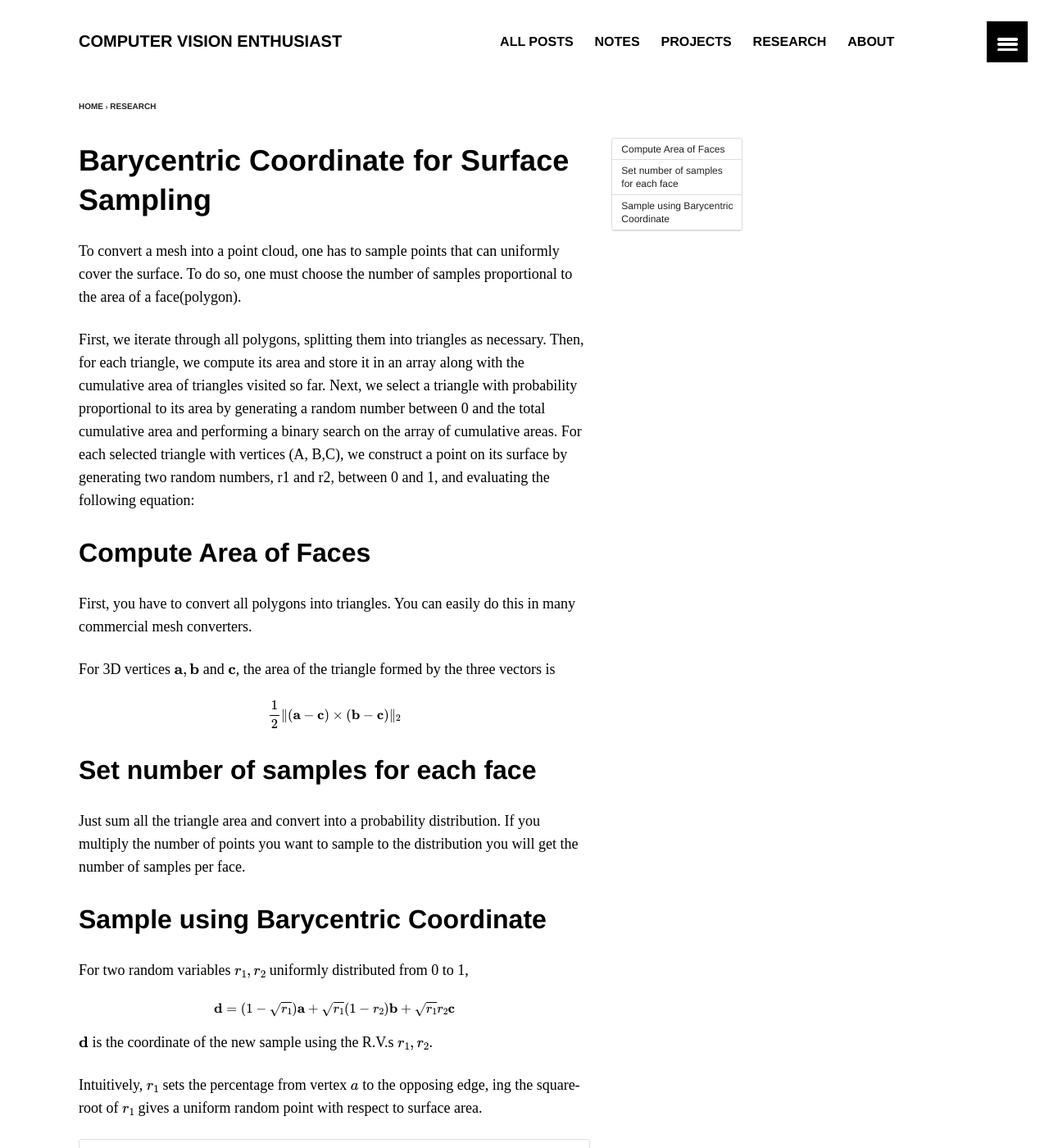
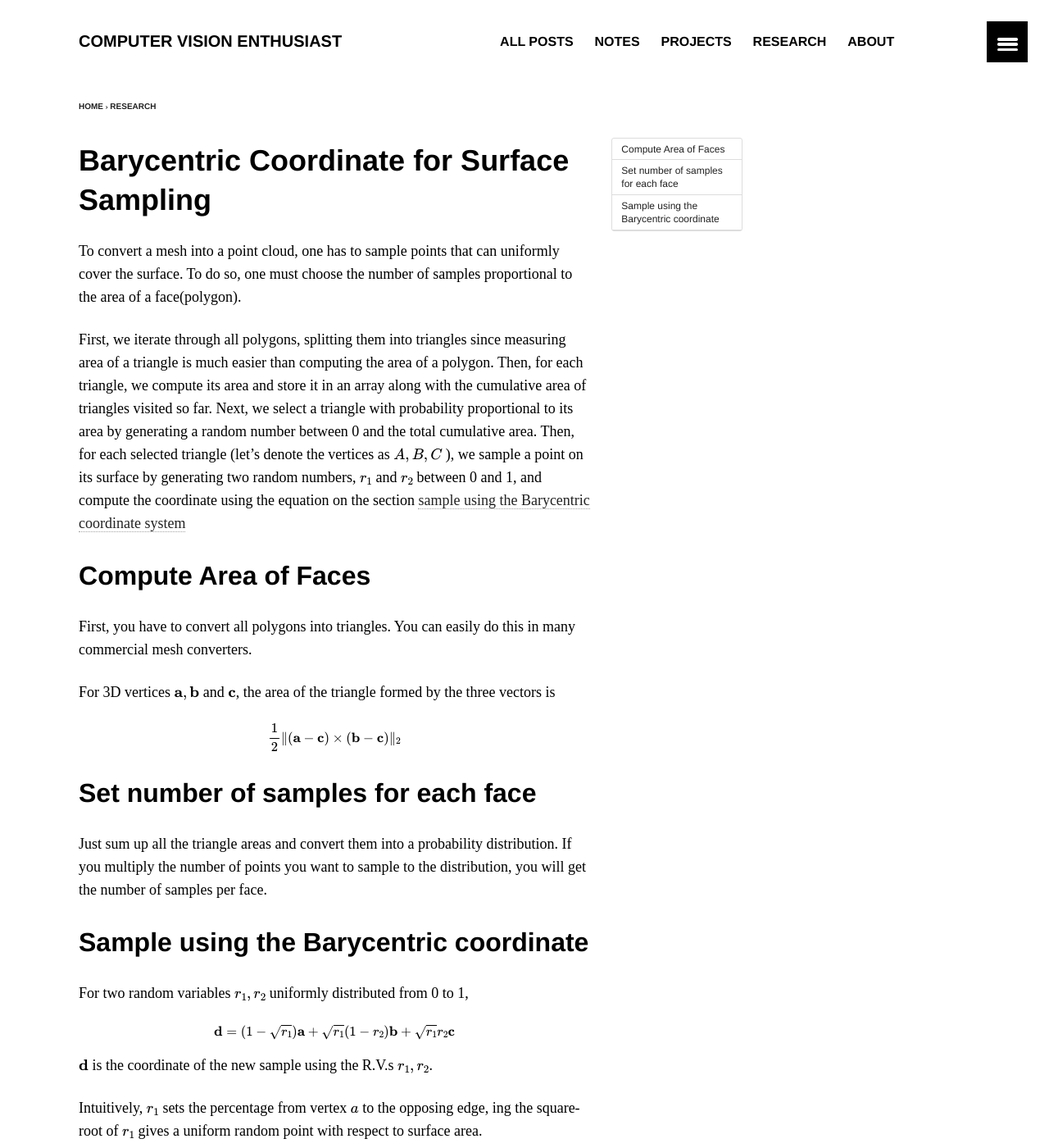
Before and after one commit to antran89/blog, a Jekyll site: the page built from _posts/research/2015-03-26-barycentric-coordinate-for-mesh-sampling.md, in a window 1280 px wide and 1400 px high. Shown: the whole window at 82% size. Built offline with Jekyll 4.4.1, drawn with Linux system fonts in a browser that asks for light colours; formulas are drawn with MathJax 3; comment, search, counter and statistics services are not loaded.

```diff
--- a/_posts/research/2015-03-26-barycentric-coordinate-for-mesh-sampling.md
+++ b/_posts/research/2015-03-26-barycentric-coordinate-for-mesh-sampling.md
@@ -15,23 +15,27 @@
   teaser:
 ---
 
-To convert a mesh into a point cloud, one has to sample points that can uniformly cover the surface. To do so, one must choose the number of samples proportional to the area of a face(polygon).
+To convert a mesh into a point cloud, one has to sample points that can
+uniformly cover the surface. To do so, one must choose the number of samples
+proportional to the area of a face(polygon).
 
 First, we iterate through
-all polygons, splitting them into triangles as necessary. Then, for each
-triangle, we compute its area and store it in an array along with the
-cumulative area of triangles visited so far. Next, we select a triangle with
+all polygons, splitting them into triangles since measuring area of a triangle
+is much easier than computing the area of a polygon. Then, for each triangle,
+we compute its area and store it in an array along with the cumulative area of
+triangles visited so far. Next, we select a triangle with
 probability proportional to its area by generating a random number between 0
-and the total cumulative area and performing a binary search on the array of
-cumulative areas. For each selected triangle with vertices (A, B,C), we
-construct a point on its surface by generating two random numbers, r1 and r2,
-between 0 and 1, and evaluating the following equation:
+and the total cumulative area. Then, for each selected triangle (let’s denote
+the vertices as $A, B, C$ ), we sample a point on its surface by generating
+two random numbers, $r_1$ and $r_2$ between 0 and 1, and compute the coordinate using the equation on the section <a href="#">sample using the Barycentric coordinate system</a>
 
 ## Compute Area of Faces
 
-First, you have to convert all polygons into triangles. You can easily do this in many commercial mesh converters.
+First, you have to convert all polygons into triangles. You can easily do this
+in many commercial mesh converters.
 
-For 3D vertices $\mathbf{a}, \mathbf{b}$ and $\mathbf{c}$, the area of the triangle formed by the three vectors is
+For 3D vertices $\mathbf{a}, \mathbf{b}$ and $\mathbf{c}$, the area of the
+triangle formed by the three vectors is
 
 $$
 \frac12 \| (\mathbf{a} - \mathbf{c}) \times (\mathbf{b} - \mathbf{c}) \|_2
@@ -39,11 +43,11 @@
 
 ## Set number of samples for each face
 
-Just sum all the triangle area and convert into a probability distribution.
-If you multiply the number of points you want to sample to the distribution you will get the number of samples per face.
+Just sum up all the triangle areas and convert them into a probability distribution.
+If you multiply the number of points you want to sample to the distribution, you will get the number of samples per face.
 
 
-## Sample using Barycentric Coordinate
+## Sample using the Barycentric coordinate
 
 For two random variables $r_1, r_2$ uniformly distributed from 0 to 1,
 
```
Also changed, not shown: _posts/lectures/2014-02-04-cs248-interactive-graphics.md (+4 -8 lines), about/index.md (+3 -3 lines).
